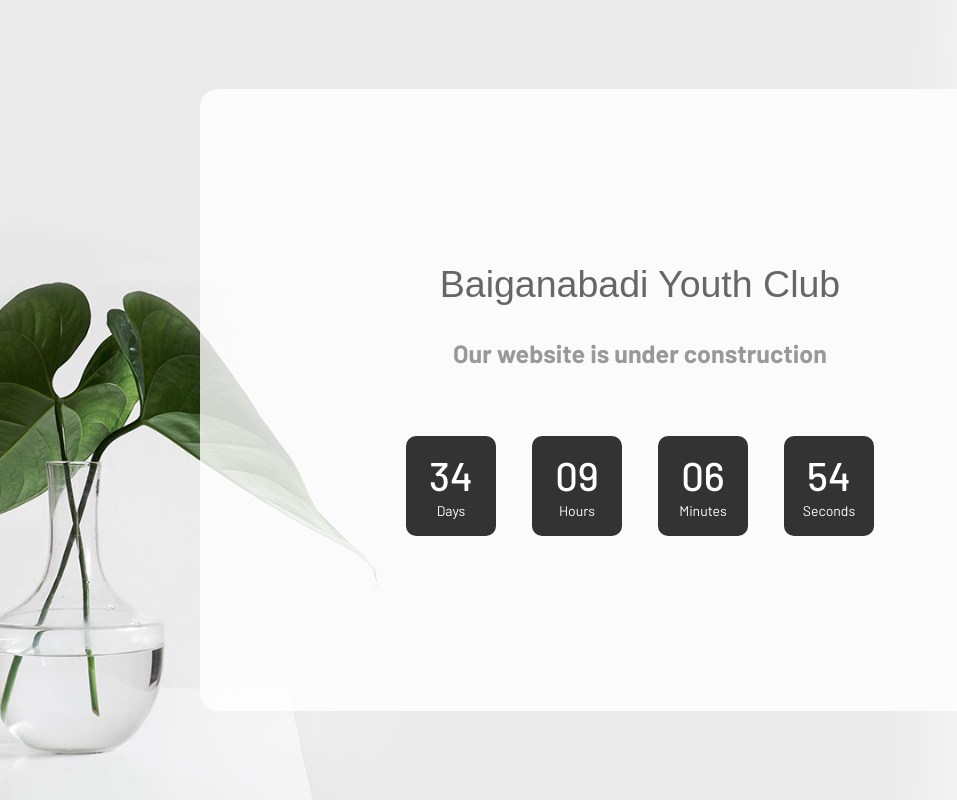
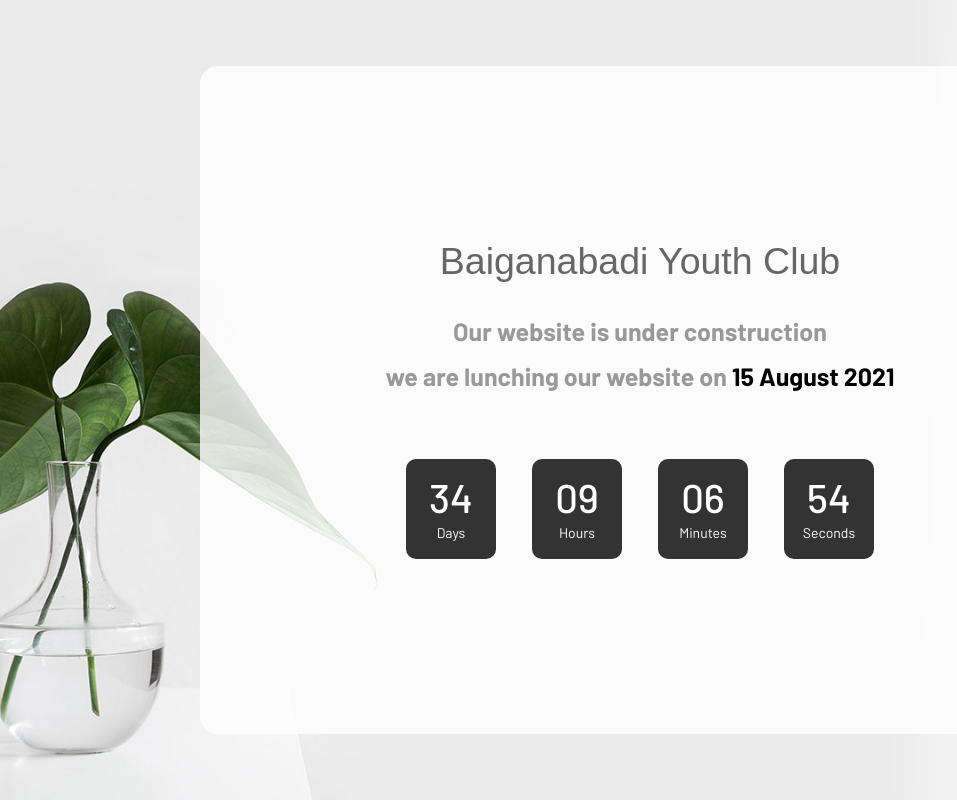
Before and after one commit to baiganabadiyouthclub/baiganabadiyouthclub, a plain HTML site: page index.html in a window 1280 px wide. Shown: the whole page, without its empty margins (0-957 px from the left). Drawn offline with Linux system fonts and the light colour scheme.

Commit message:
Lunch date added

```diff
--- a/index.html
+++ b/index.html
@@ -31,8 +31,12 @@
 				<h1>Baiganabadi Youth Club</h1>
 			</div>
 
-			<p class="txt-center m1-txt1 p-t-33 p-b-68">
+			<p class="txt-center m1-txt1 p-t-33 p-b-15">
 				Our website is under construction
+			</p>
+
+			<p class="txt-center m1-txt1 p-b-68">
+				we are lunching our website on <span style="color: black;">15 August 2021</span>
 			</p>
 
 			<div class="wsize2 flex-w flex-c hsize1 cd100">
```
